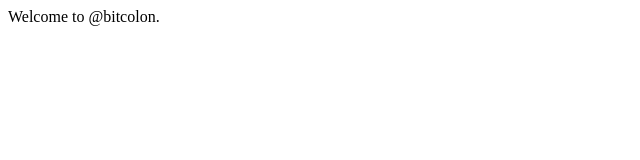
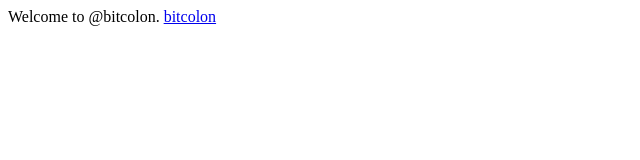
Before and after one commit to bitcolon/bitcolon.github.io, a plain HTML site: page index.html in a window 1280 px wide. Shown: the full height of the page, 0-640 px from the left. Drawn offline with Linux system fonts and the light colour scheme.

Commit message:
Update index.html

```diff
--- a/index.html
+++ b/index.html
@@ -1 +1,2 @@
 Welcome to @bitcolon.
+<a href="#">bitcolon</a>
```
